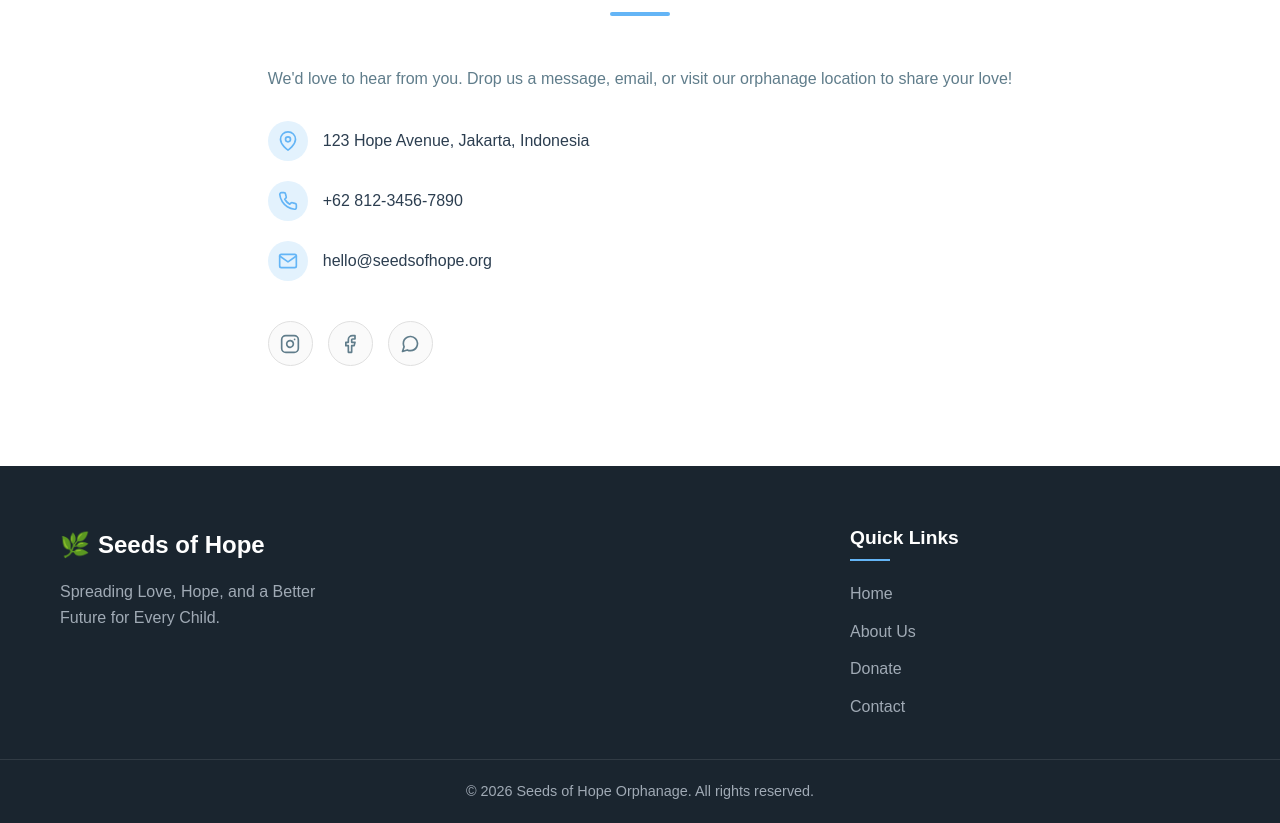
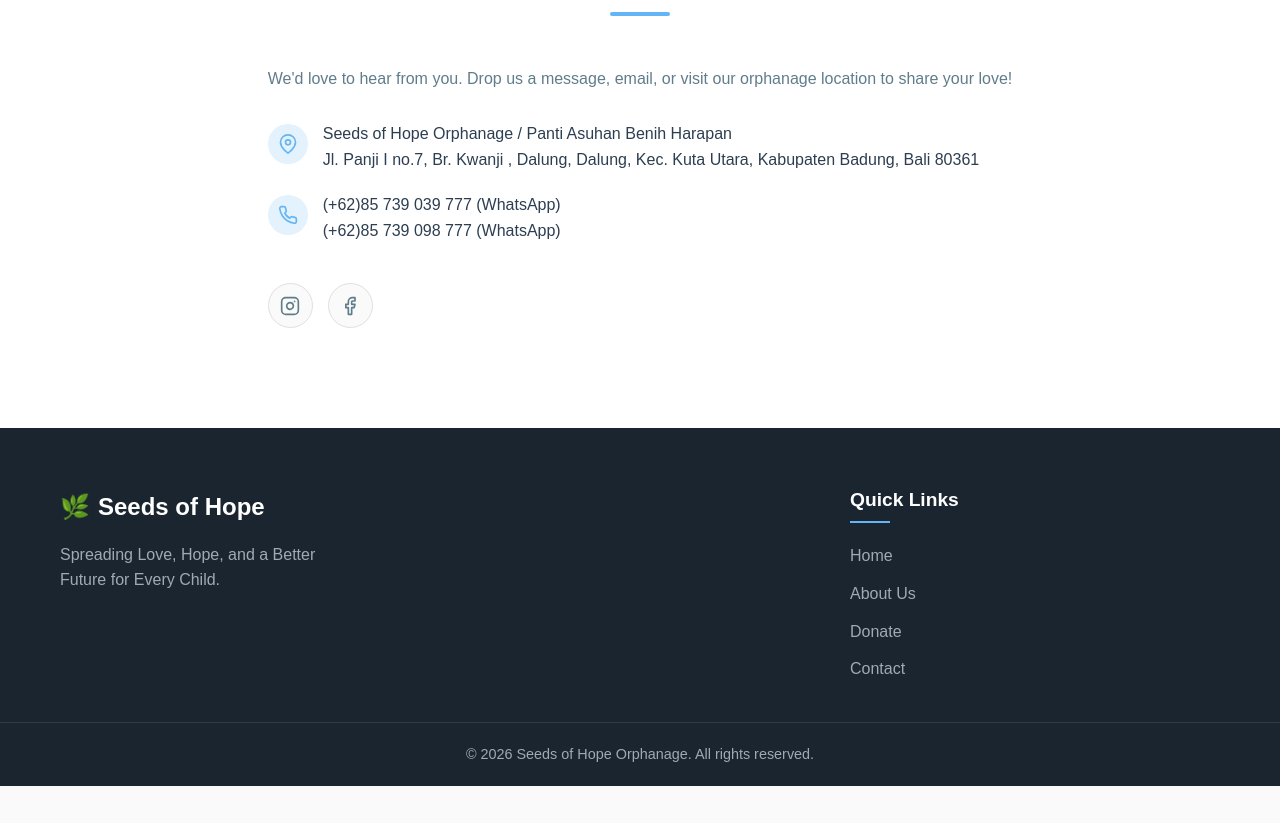
Before and after one commit to kurngxtech/WebPagePublishing, a plain HTML site: page assets/index.html in a window 1280 px wide. Shown: the part 2982-3805 px from the top of the page. After the commit the page ends 3768 px from the top, so only its background shows below. Drawn offline with Linux system fonts and the light colour scheme; a web font is replaced by a local one.

Commit message:
design&system: reuse and delete unused icons and informations, re-link social media account

```diff
--- a/assets/index.html
+++ b/assets/index.html
@@ -146,7 +146,11 @@
                            <circle cx="12" cy="10" r="3"></circle>
                         </svg>
                      </div>
-                     <span>123 Hope Avenue, Jakarta, Indonesia</span>
+                     <div class="contact-text">
+                        <span>Seeds of Hope Orphanage / Panti Asuhan Benih Harapan</span>
+                        <span>Jl. Panji I no.7, Br. Kwanji , Dalung, Dalung, Kec. Kuta Utara, Kabupaten Badung, Bali
+                           80361</span>
+                     </div>
                   </li>
                   <li>
                      <div class="contact-icon">
@@ -157,18 +161,12 @@
                            </path>
                         </svg>
                      </div>
-                     <span>+62 812-3456-7890</span>
-                  </li>
-                  <li>
-                     <div class="contact-icon">
-                        <svg width="20" height="20" viewBox="0 0 24 24" fill="none" stroke="currentColor"
-                           stroke-width="2" stroke-linecap="round" stroke-linejoin="round">
-                           <path d="M4 4h16c1.1 0 2 .9 2 2v12c0 1.1-.9 2-2 2H4c-1.1 0-2-.9-2-2V6c0-1.1.9-2 2-2z">
-                           </path>
-                           <polyline points="22,6 12,13 2,6"></polyline>
-                        </svg>
+                     <div class="contact-text">
+                        <a href="https://wa.me/6285739039777" target="_blank" rel="noopener noreferrer"
+                           aria-label="WhatsApp"><span>(+62)85 739 039 777 (WhatsApp)</span></a>
+                        <a href="https://wa.me/6285739039777" target="_blank" rel="noopener noreferrer"
+                           aria-label="WhatsApp"><span>(+62)85 739 098 777 (WhatsApp)</span></a>
                      </div>
-                     <span>hello@seedsofhope.org</span>
                   </li>
                </ul>
 
@@ -182,19 +180,11 @@
                         <line x1="17.5" y1="6.5" x2="17.51" y2="6.5"></line>
                      </svg>
                   </a>
-                  <a href="https://www.facebook.com/seedsofhope_demo" target="_blank" rel="noopener noreferrer"
+                  <a href="https://www.facebook.com/seedsofhopebenihharapan" target="_blank" rel="noopener noreferrer"
                      aria-label="Facebook">
                      <svg width="20" height="20" viewBox="0 0 24 24" fill="none" stroke="currentColor" stroke-width="2"
                         stroke-linecap="round" stroke-linejoin="round">
                         <path d="M18 2h-3a5 5 0 0 0-5 5v3H7v4h3v8h4v-8h3l1-4h-4V7a1 1 0 0 1 1-1h3z"></path>
-                     </svg>
-                  </a>
-                  <a href="https://wa.me/6281234567890" target="_blank" rel="noopener noreferrer" aria-label="WhatsApp">
-                     <svg width="20" height="20" viewBox="0 0 24 24" fill="none" stroke="currentColor" stroke-width="2"
-                        stroke-linecap="round" stroke-linejoin="round">
-                        <path
-                           d="M21 11.5a8.38 8.38 0 0 1-.9 3.8 8.5 8.5 0 0 1-7.6 4.7 8.38 8.38 0 0 1-3.8-.9L3 21l1.9-5.7a8.38 8.38 0 0 1-.9-3.8 8.5 8.5 0 0 1 4.7-7.6 8.38 8.38 0 0 1 3.8-.9h.5a8.48 8.48 0 0 1 8 8v.5z">
-                        </path>
                      </svg>
                   </a>
                </div>
--- a/assets/styles.css
+++ b/assets/styles.css
@@ -607,12 +607,21 @@ textarea:focus {
 
 .contact-details li {
    display: flex;
-   align-items: center;
+   align-items: flex-start;
    gap: 15px;
    color: var(--text-main);
 }
 
+.contact-text {
+   display: flex;
+   flex-direction: column;
+}
+
 .contact-icon {
+   margin-top: 3px;
+   /* Aligns icon with first line of text */
+   flex-shrink: 0;
+   /* Prevents icon from squishing */
    width: 40px;
    height: 40px;
    background-color: var(--primary-light);
```
Also changed, not shown: components/facebook.svg (added), components/instagram.svg (added).
